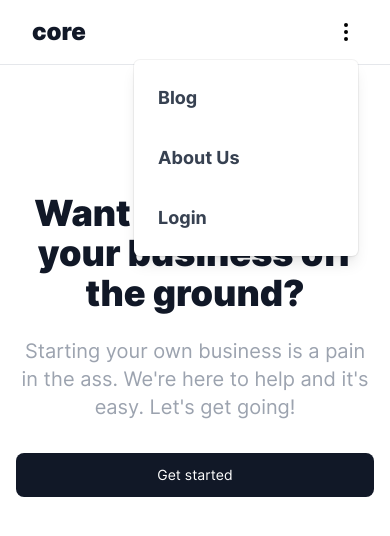
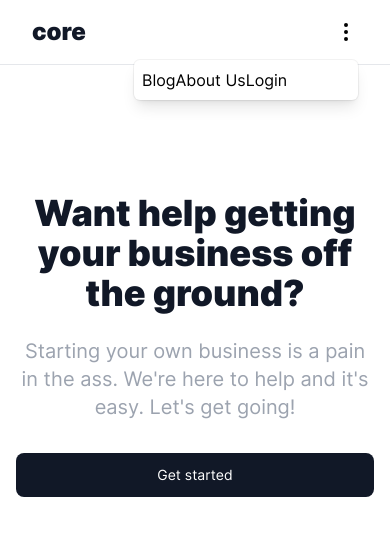
Before and after one commit to simalicrum/oob, a Next.js app: page / in a window 390 px wide. Both pictures are taken after a click on the button 346 px from the left and 32 px from the top of the page. Shown: the top 536 px of the page. Built offline with nearby package versions, Linux system fonts and the light colour scheme.

Commit message:
Changed <a> to <Link>

```diff
--- a/components/Hero.jsx
+++ b/components/Hero.jsx
@@ -1,3 +1,4 @@
+import Link from 'next/link';
 import Button from './Button';
 
 export default function Hero() {
@@ -12,9 +13,9 @@
         it's easy. Let's get going!
       </p>
       <div className="mt-8 w-auto">
-        <a href="#">
+        <Link href="#">
           <Button> Get started</Button>
-        </a>
+        </Link>
       </div>
     </div>
   );
--- a/components/Navbar.jsx
+++ b/components/Navbar.jsx
@@ -1,22 +1,23 @@
 import { Menu } from '@headlessui/react';
+import Link from 'next/link';
 
 export default function Navbar() {
   return (
     <div className=" w-full border-b">
       <div className="mx-auto flex max-w-5xl items-center py-4 px-8">
         <div className="text-2xl font-black text-gray-900">
-          <a href="/">core</a>
+          <Link href="/">core</Link>
         </div>
         <div className="grow"></div>
         <ul className="hidden flex-col sm:flex sm:flex-row">
           <li className="mr-8 text-sm font-bold text-gray-700">
-            <a href="/blog">Blog</a>
+            <Link href="/blog">Blog</Link>
           </li>
           <li className="mr-8 text-sm font-bold text-gray-700">
-            <a href="/about-us">About Us</a>
+            <Link href="/about-us">About Us</Link>
           </li>
           <li className="text-sm font-bold text-gray-700">
-            <a href="/login">Login</a>
+            <Link href="/login">Login</Link>
           </li>
         </ul>
         <Menu as="div" className="relative flex flex-col sm:hidden">
@@ -40,38 +41,38 @@
           <Menu.Items className="absolute right-0 top-8 mt-2 w-56 origin-top-right rounded-md bg-white p-2 shadow-lg ring-1 ring-black ring-opacity-5 focus:outline-none">
             <Menu.Item>
               {({ active }) => (
-                <a
+                <Link
                   className={`${
                     active ? 'bg-gray-400 text-white' : 'text-gray-700'
                   } group flex w-full items-center rounded-md px-4 py-4 text-lg font-bold `}
                   href="/blog"
                 >
                   Blog
-                </a>
+                </Link>
               )}
             </Menu.Item>
             <Menu.Item>
               {({ active }) => (
-                <a
+                <Link
                   className={`${
                     active ? 'bg-gray-400 text-white' : 'text-gray-700'
                   } group flex w-full items-center rounded-md px-4 py-4 text-lg font-bold`}
                   href="/about-us"
                 >
                   About Us
-                </a>
+                </Link>
               )}
             </Menu.Item>
             <Menu.Item>
               {({ active }) => (
-                <a
+                <Link
                   className={`${
                     active ? 'bg-gray-400 text-white' : 'text-gray-700'
                   } group flex w-full items-center rounded-md px-4 py-4 text-lg font-bold`}
                   href="/login"
                 >
                   Login
-                </a>
+                </Link>
               )}
             </Menu.Item>
           </Menu.Items>
```
